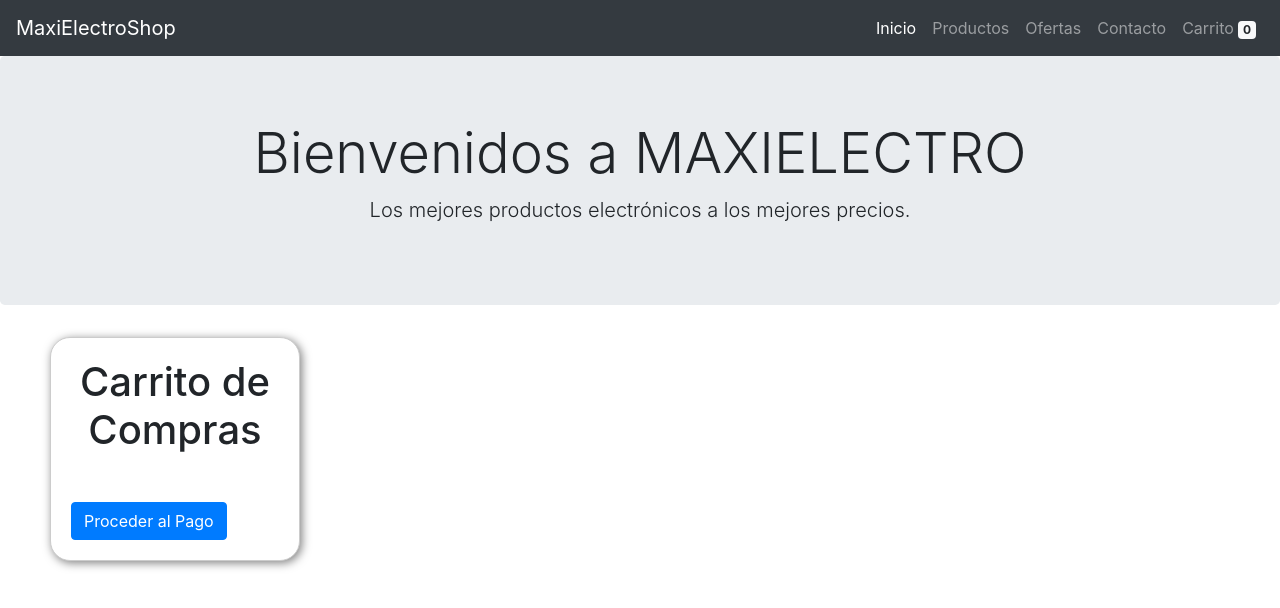
After one commit to Maximiliano-Javier-Lopez/Comercio-electronico, a PHP site: page /maxielectronica/carrito in a window 1280 px wide. The commit adds this page. Shown: the top 608 px of the page. Run offline with PHP 8.4, Linux system fonts and the light colour scheme.

Commit message:
proyecto ordenado

```diff
--- /dev/null
+++ b/carrito/index.php
@@ -0,0 +1,31 @@
+<!DOCTYPE html>
+<html lang="es">
+<head>
+    <meta charset="UTF-8">
+    <meta name="viewport" content="width=device-width, initial-scale=1.0">
+    <title>Carrito de Compras</title>
+    <link href="https://stackpath.bootstrapcdn.com/bootstrap/4.5.2/css/bootstrap.min.css" rel="stylesheet">
+    <link href="../styles.css" rel="stylesheet">
+</head>
+<body>
+  <?php
+  include '../include/nabvar.php';
+  include '../include/header.php';
+   ?>
+
+    <div class="container mt-4">
+        <h1 class="text-center">Carrito de Compras</h1>
+        <div id="cart-items" class="mt-4"></div>
+        <div class="text-right">
+            <a href="checkout.php" class="btn btn-primary mt-3">Proceder al Pago</a>
+        </div>
+    </div>
+
+
+
+    <script src="https://code.jquery.com/jquery-3.5.1.min.js"></script>
+    <script src="https://cdn.jsdelivr.net/npm/@popperjs/core@2.9.2/dist/umd/popper.min.js"></script>
+    <script src="https://stackpath.bootstrapcdn.com/bootstrap/4.5.2/js/bootstrap.min.js"></script>
+    <script src="script.js"></script>
+</body>
+</html>
--- /dev/null
+++ b/include/footer.php
@@ -0,0 +1,3 @@
+<footer class="text-center bg-dark text-white py-4">
+    <p>© 2024 MaxiElectro. Todos los derechos reservados.</p>
+</footer>
--- /dev/null
+++ b/include/header.php
@@ -0,0 +1,4 @@
+<header class="jumbotron text-center">
+        <h1 class="display-4">Bienvenidos a MAXIELECTRO</h1>
+        <p class="lead">Los mejores productos electrónicos a los mejores precios.</p>
+    </header>
--- /dev/null
+++ b/include/nabvar.php
@@ -0,0 +1,25 @@
+<nav class="navbar navbar-expand-lg navbar-dark bg-dark">
+        <a class="navbar-brand" href="#">MaxiElectroShop</a>
+        <button class="navbar-toggler" type="button" data-toggle="collapse" data-target="#navbarNav" aria-controls="navbarNav" aria-expanded="false" aria-label="Toggle navigation">
+            <span class="navbar-toggler-icon"></span>
+        </button>
+        <div class="collapse navbar-collapse" id="navbarNav">
+            <ul class="navbar-nav ml-auto">
+                <li class="nav-item active">
+                    <a class="nav-link" href="http://localhost/maxielectronica">Inicio</a>
+                </li>
+                <li class="nav-item">
+                    <a class="nav-link" href="http://localhost/maxielectronica">Productos</a>
+                </li>
+                <li class="nav-item">
+                    <a class="nav-link" href="http://localhost/maxielectronica/ofertas">Ofertas</a>
+                </li>
+                <li class="nav-item">
+                    <a class="nav-link" href="http://localhost/maxielectronica/contacto">Contacto</a>
+                </li>
+                <li class="nav-item">
+                    <a class="nav-link" href="http://localhost/maxielectronica/carrito">Carrito <span id="cart-count" class="badge badge-light">0</span></a>
+                </li>
+            </ul>
+        </div>
+    </nav>
--- a/styles.css
+++ b/styles.css
@@ -1,140 +1,72 @@
-/* Estilos generales */
-body {
-    font-family: 'Arial', sans-serif;
-    background-color: #f8f9fa;
+.container {
+  margin-top: 50px;
+  margin-left: 50px;
+    width: 250px;
+    background-color: white;
+    border: 1px solid #ccc;
+    padding: 20px;
+    display: flex;
+    flex-direction: column;
+    align-items: flex-start;
+    border-radius: 20px;
+    box-shadow: 2px 2px 10px rgba(0, 0, 0, 0.5);
   }
 
-.navbar {
-    background-color: #007bff;
+  .subtitle {
+    color: #888;
+    font-size: 14px;
+    text-align: center;
   }
 
-.navbar-brand {
-    font-size: 1.5em;
-    font-weight: bold;
+  .actions {
+    display: flex;
+    gap: 10px;
+    margin-top: 10px;
+
   }
 
-.jumbotron {
-    background-color: #343a40;
-    color: white;
-    padding: 2rem 1rem;
-    margin-bottom: 2rem;
+  img {
+    width: 50px;
   }
 
-.jumbotron .display-4 {
-    font-weight: bold;
+  .img-tilde {
+    border-radius: 30px;
+    width: 12%;
+    height: 50%;
+    margin-top: 10px;
   }
 
-.card {
-    transition: transform 0.3s;
+  label {
+    margin-top: 15px;
+    margin-left: 20px;
+    width: 120px;
+    padding: 10px;
+    border-radius: 30px;
+    background-color: rgb(81, 136, 49);
+    color: #ffffff;
+    text-align: center;
+  }
+  .info {
+    display: flex;
+    align-items: center;
+    gap: 10px;
+    margin-top: 10px;
   }
 
-.card:hover {
-    transform: scale(1.05);
+  .number {
+    font-weight: bold;
+
   }
 
-.card-title {
-    font-size: 1.25em;
-    font-weight: bold;
+  .avatar {
+    width: 50px;
+    height: 50px;
+    border-radius: 50%;
+    box-shadow: 2px 2px 10px rgba(0, 0, 0, 0.8);
   }
 
-.card-text {
-    font-size: 0.9em;
-    color: #6c757d;
+  input {
+    margin-left: 120px;
+    text-align: center;
+    font-size: 30px;
   }
-
-.price {
-    font-size: 1.5em;
-    color: #28a745;
-    font-weight: bold;
-}
-
-footer {
-    background-color: #343a40;
-    color: white;
-    padding: 1rem;
-}
-
-footer p {
-    margin: 0;
-}
-
-.btn-primary {
-    background-color: #28a745;
-    border-color: #28a745;
-}
-
-.btn-primary:hover {
-    background-color: #218838;
-    border-color: #218838;
-}
-
-/* Estilos para el carrito */
-#cart-items {
-    border-top: 2px solid #dee2e6;
-    margin-top: 2rem;
-    padding-top: 1rem;
-}
-
-.cart-item {
-    display: flex;
-    justify-content: space-between;
-    align-items: center;
-    margin-bottom: 1rem;
-    padding-bottom: 1rem;
-    border-bottom: 1px solid #dee2e6;
-}
-
-.cart-item img {
-    width: 100px;
-    height: 100px;
-    object-fit: cover;
-}
-
-.cart-item-details {
-    flex: 1;
-    margin-left: 1rem;
-}
-
-.cart-item-title {
-    font-size: 1.25em;
-    font-weight: bold;
-}
-
-.cart-item-price {
-    font-size: 1.1em;
-    color: #28a745;
-    font-weight: bold;
-}
-
-.cart-item-quantity {
-    font-size: 1em;
-    margin-left: 1rem;
-}
-
-/* Estilos para la página de pago */
-.payment-form {
-    max-width: 600px;
-    margin: 0 auto;
-    padding: 2rem;
-    background-color: white;
-    border: 1px solid #dee2e6;
-    border-radius: 0.5rem;
-    box-shadow: 0 0 10px rgba(0, 0, 0, 0.1);
-}
-
-.payment-form h2 {
-    text-align: center;
-    margin-bottom: 2rem;
-    font-weight: bold;
-}
-
-.payment-form .form-group {
-    margin-bottom: 1.5rem;
-}
-
-.payment-form .btn-primary {
-    width: 100%;
-    padding: 0.75rem;
-    font-size: 1.25em;
-    font-weight: bold;
-}
```
Also changed, not shown: carrito/checkout.php (renamed from checkout.html, +2 -28 lines), cart.html (deleted, +0 -54 lines), index.php (added, +22 -0 lines), productos/index.php (renamed from Maxielectronica.html, +1 -35 lines). Lines whose indentation alone changed are shown as unchanged.
